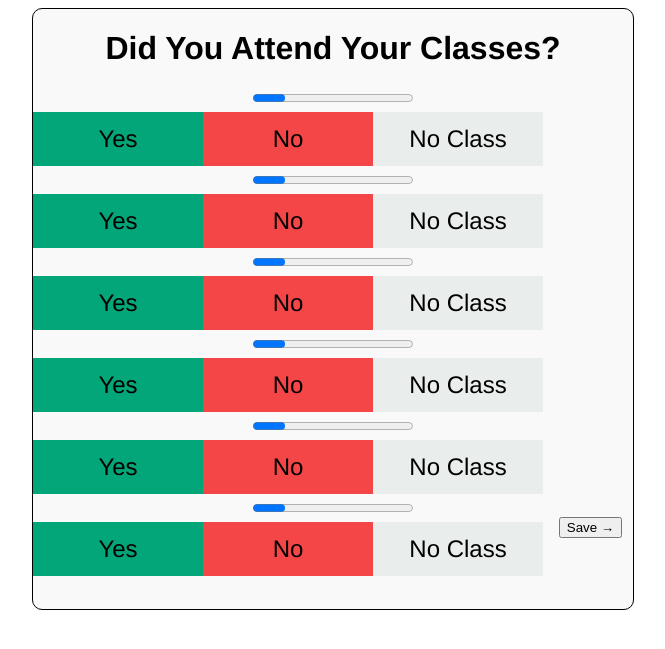
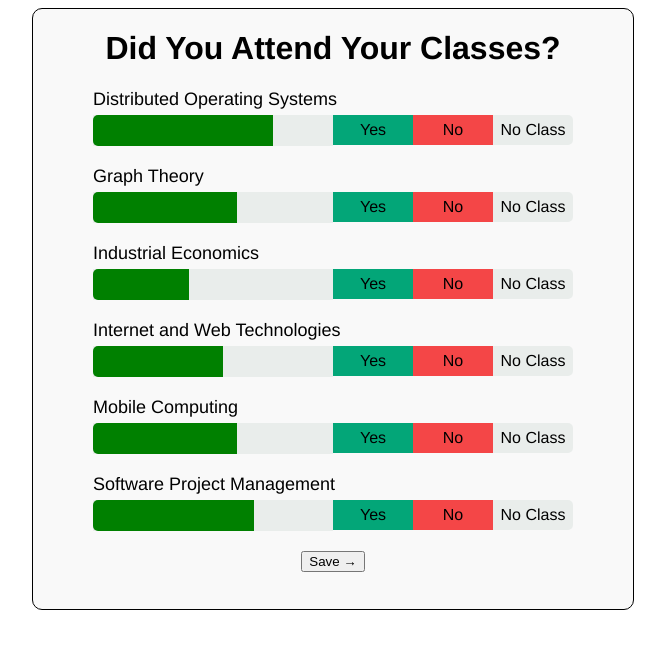
Before and after one commit to ishansharma/didyouattend, a PHP site: page / in a window 1280 px wide. Shown: the top 649 px of the page, without its empty margins (307-972 px from the left). Run offline with PHP 8.4, Linux system fonts and the light colour scheme.

Commit message:
Finalizing UI
Front End Near Final

```diff
--- a/index.php
+++ b/index.php
@@ -17,8 +17,8 @@
 		<div id="main-form">
 			<form action="process.php" method="POST">
 				<div class="subject">
-					<div class="subject-label"></div>
-					<progress max="100"></progress>
+					<div class="subject-label">Distributed Operating Systems</div>
+					<progress max="100" value="75"></progress>
 					<div class="buttons">
 						<label class="green"><input type="radio" name="subject1"><span>Yes</span></label>
 						<label class="red"><input type="radio" name="subject1"><span>No</span></label>
@@ -26,8 +26,8 @@
 					</div>
 				</div>
 				<div class="subject">
-					<div class="subject-label"></div>
-					<progress max="100"></progress>
+					<div class="subject-label">Graph Theory</div>
+					<progress max="100" value="60"></progress>
 					<div class="buttons">
 						<label class="green"><input type="radio" name="subject2"><span>Yes</span></label>
 						<label class="red"><input type="radio" name="subject2"><span>No</span></label>
@@ -35,8 +35,8 @@
 					</div>
 				</div>
 				<div class="subject">
-					<div class="subject-label"></div>
-					<progress max="100"></progress>
+					<div class="subject-label">Industrial Economics</div>
+					<progress max="100" value="40"></progress>
 					<div class="buttons">
 						<label class="green"><input type="radio" name="subject3"><span>Yes</span></label>
 						<label class="red"><input type="radio" name="subject3"><span>No</span></label>
@@ -44,8 +44,8 @@
 					</div>
 				</div>
 				<div class="subject">
-					<div class="subject-label"></div>
-					<progress max="100"></progress>
+					<div class="subject-label">Internet and Web Technologies</div>
+					<progress max="100" value="54"></progress>
 					<div class="buttons">
 						<label class="green"><input type="radio" name="subject4"><span>Yes</span></label>
 						<label class="red"><input type="radio" name="subject4"><span>No</span></label>
@@ -53,8 +53,8 @@
 					</div>
 				</div>
 				<div class="subject">
-					<div class="subject-label"></div>
-					<progress max="100"></progress>
+					<div class="subject-label">Mobile Computing</div>
+					<progress max="100" value="60"></progress>
 					<div class="buttons">
 						<label class="green"><input type="radio" name="subject5"><span>Yes</span></label>
 						<label class="red"><input type="radio" name="subject5"><span>No</span></label>
@@ -62,8 +62,8 @@
 					</div>
 				</div>
 				<div class="subject">
-					<div class="subject-label"></div>
-					<progress max="100"></progress>
+					<div class="subject-label">Software Project Management</div>
+					<progress max="100" value="67"></progress>
 					<div class="buttons">
 						<label class="green"><input type="radio" name="subject6"><span>Yes</span></label>
 						<label class="red"><input type="radio" name="subject6"><span>No</span></label>
--- a/style.css
+++ b/style.css
@@ -17,15 +17,27 @@ body {
  	border-radius: #00707F;
  	border-style: solid;
  }
+ .subject {
+ 	overflow: auto;
+ 	max-width: 540px;
+ 	margin: 20px auto;
+ }
+.subject-label {
+	margin-bottom: 5px;
+	font-size: 18px;
+	text-align: left;
+}
 
+/* Code to Make Radio Buttons Work as Toggle Source: http://jsfiddle.net/496c9/ */
  .buttons {
- 	margin: 5px 5px 5px 0px;
+ 	margin: 0px;
  	float: left;
+ 	display: inline-block;
  }
 
  .buttons label {
  	float: left;
- 	width: 170px;
+ 	width: 80px;
  	margin: 0px;
  	background-color: #FFFFFF;
  	overflow: auto;
@@ -33,8 +45,8 @@ body {
 
  .buttons label span {
  	text-align: center;
- 	font-size: 24px;
- 	padding: 13px 0px;
+ 	font-size: 16px;
+ 	padding: 6px 0px;
  	display: block;
  }
 
@@ -58,4 +70,41 @@ body {
 
 .buttons .grey {
 	background-color: #E9EDEB;
+	border-radius: 0px 5px 5px 0px;
 }
+
+/* Styling Progress Bars. Tutorial: http://css-tricks.com/html5-progress-element/ */
+progress {
+	width: 240px;
+	height: 31px;
+	display: inline-block;
+	float: left;
+	margin-right: 0px;
+	appearance: none;
+	-webkit-appearance: none;
+}
+progress::-webkit-progress-bar {
+	background-color: #E9EDEB;
+}
+progress::-webkit-progress-value {
+	border-radius: 5px 0px 0px 5px;
+}
+
+/* Responsive CSS: For mobile devices and desktop specific styles */
+@media (min-width: 600px) {
+	.subject {
+		width: 480px;
+	}
+}
+
+@media (max-width: 320px) {
+	.subject {
+		width: 320px;
+	}
+	.buttons {
+		width: 90%;
+	}
+	.buttons label {
+		width: 30%;
+	}
+}
```
